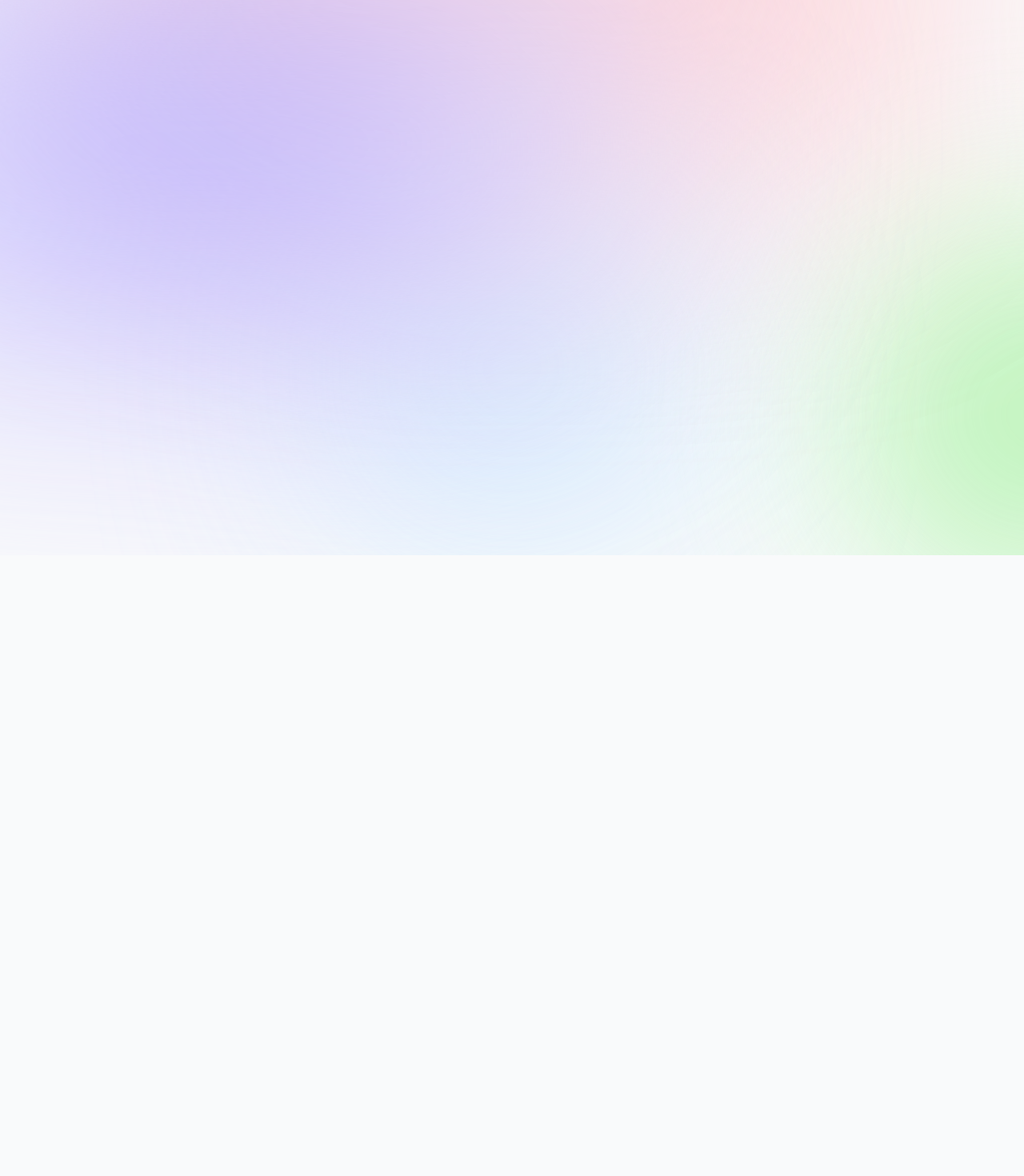
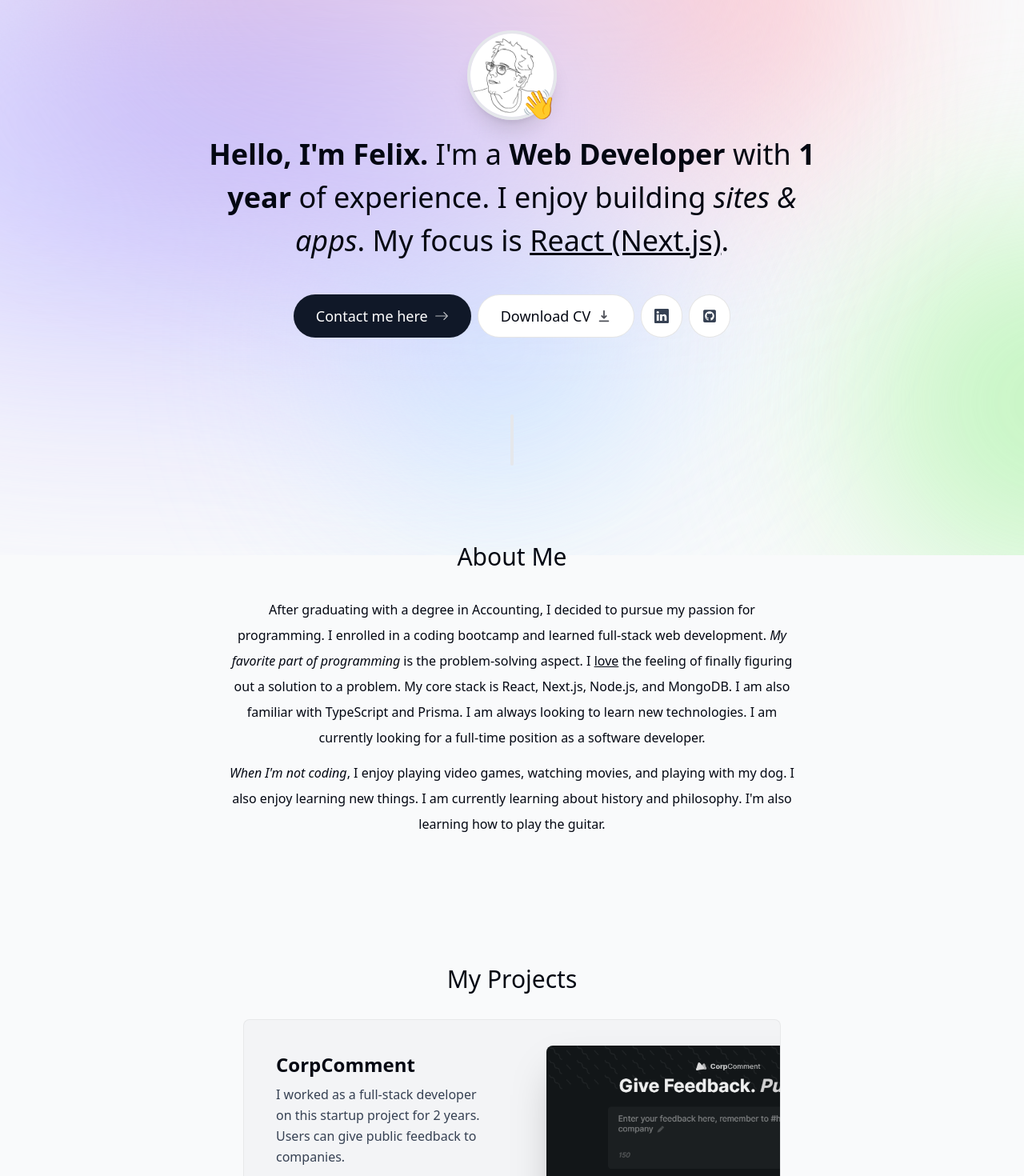
Before and after one commit to Felixdrawe/portfolio-2025, a Next.js app: page / in a window 1280 px wide. Shown: the part 106-1576 px from the top of the page at 80% size. Built offline with nearby package versions, Linux system fonts and the light colour scheme.

Commit message:
old components

```diff
--- a/app/layout.tsx
+++ b/app/layout.tsx
@@ -48,9 +48,9 @@ export default function RootLayout({
   children: React.ReactNode;
 }>) {
   return (
-    <html lang="en">
+    <html lang="en" className="!scroll-smooth">
       <body
-        className={`${inter.variable} antialiased bg-gray-50 text-gray-950 relative pt-28 sm:pt-36 overflow-x-hidden h-[5000px]`}>
+        className={`${inter.variable} antialiased bg-gray-50 text-gray-950 relative pt-28 sm:pt-36 overflow-x-hidden`}>
         <BackgroundBlur />
         <Header />
         {children}
--- a/app/page.tsx
+++ b/app/page.tsx
@@ -1,5 +1,15 @@
-
+import About from '@/components/about';
+import Intro from '@/components/intro';
+import Projects from '@/components/projects';
+import SectionDivider from '@/components/section-divider';
 
 export default function Home() {
-  return <div></div>;
+  return (
+    <main className="flex flex-col items-center ">
+      <Intro />
+      <SectionDivider />
+      <About />
+      <Projects />
+    </main>
+  );
 }
--- a/components/Header.tsx
+++ b/components/Header.tsx
@@ -8,7 +8,7 @@ export default function Header() {
   return (
     <header className="z-[999] relative">
       <motion.div
-        className="fixed top-0 left-1/2 h-[4.5rem] w-full rounded-none border border-white border-opacity-40 bg-white bg-opacity-80 shadow-lg shadow-black/[0.03] backdrop-blur-[0.5rem] sm:top-6 sm:h-[3.25rem] sm:w-[36rem] sm:rounded-full dark:bg-gray-950 dark:border-black/40 dark:bg-opacity-75"
+        className="fixed top-0 left-1/2 h-[4.5rem] w-full rounded-none border border-white border-opacity-40 bg-white bg-opacity-20 shadow-lg shadow-black/[0.03] backdrop-blur-[0.5rem] sm:top-6 sm:h-[3.25rem] sm:w-[36rem] sm:rounded-full dark:bg-gray-950 dark:border-black/40 dark:bg-opacity-20"
         initial={{ y: -100, x: '-50%', opacity: 0 }}
         animate={{ y: 0, x: '-50%', opacity: 1 }}></motion.div>
       <nav className="flex fixed top-[0.15rem] left-1/2 h-12 -translate-x-1/2 py-2 sm:top-[1.7rem] sm:h-[initial] sm:py-0">
@@ -21,7 +21,7 @@ export default function Header() {
               animate={{ y: 0, opacity: 1 }}>
               <Link
                 href={link.hash}
-                className="px-3 py-3 transition duration-300 ease-in-out hover:text-gray-950 dark:text-gray-500 dark:hover:text-gray-300">
+                className=" px-3 py-3 transition duration-300 hover:text-gray-950  dark:text-gray-500 dark:hover:text-gray-300">
                 {link.name}
               </Link>
             </motion.li>
--- /dev/null
+++ b/components/about.tsx
@@ -0,0 +1,43 @@
+'use client';
+
+import SectionHeading from './section-heading';
+import { motion } from 'framer-motion';
+
+export default function About() {
+  return (
+    <motion.section
+      className="mb-28 max-w-[45rem] text-center leading-8 sm:mb-40 scroll-mt-28"
+      initial={{ opacity: 0, y: 100 }}
+      animate={{ opacity: 1, y: 0 }}
+      transition={{ delay: 0.175 }}
+      id="about">
+      <SectionHeading>About me</SectionHeading>
+      <p className="mb-3">
+        After graduating with a degree in{' '}
+        <span className="font-medium">Accounting</span>, I decided to pursue my
+        passion for programming. I enrolled in a coding bootcamp and learned{' '}
+        <span className="font-medium">full-stack web development</span>.{' '}
+        <span className="italic">My favorite part of programming</span> is the
+        problem-solving aspect. I <span className="underline">love</span> the
+        feeling of finally figuring out a solution to a problem. My core stack
+        is{' '}
+        <span className="font-medium">
+          React, Next.js, Node.js, and MongoDB
+        </span>
+        . I am also familiar with TypeScript and Prisma. I am always looking to
+        learn new technologies. I am currently looking for a{' '}
+        <span className="font-medium">full-time position</span> as a software
+        developer.
+      </p>
+
+      <p>
+        <span className="italic">When I'm not coding</span>, I enjoy playing
+        video games, watching movies, and playing with my dog. I also enjoy{' '}
+        <span className="font-medium">learning new things</span>. I am currently
+        learning about{' '}
+        <span className="font-medium">history and philosophy</span>. I'm also
+        learning how to play the guitar.
+      </p>
+    </motion.section>
+  );
+}
--- /dev/null
+++ b/components/intro.tsx
@@ -0,0 +1,95 @@
+'use client';
+import Image from 'next/image';
+import Link from 'next/link';
+import { motion } from 'framer-motion';
+import { BsArrowRight, BsLinkedin } from 'react-icons/bs';
+import { HiDownload } from 'react-icons/hi';
+import { FaGithubSquare } from 'react-icons/fa';
+
+export default function Intro() {
+  return (
+    <section className="mb-28 max-w-[50rem] text-center sm:mb-0  ">
+      <div className="flex items-center justify-center">
+        <div className="relative ">
+          <motion.div
+            initial={{ scale: 0 }}
+            animate={{ scale: 1 }}
+            transition={{
+              type: 'tween',
+              duration: 0.3,
+              //   stiffness: 260,
+              //   damping: 20,
+            }}>
+            <Image
+              src="/felix.png"
+              alt="Felix Drawe Web Developer portrait"
+              width={192}
+              height={192}
+              quality={95}
+              priority={true}
+              className="rounded-full size-[7rem] object-cover border-[0.3rem] border-gray-200 shadow-xl "
+            />
+          </motion.div>
+          <motion.span
+            className="text-4xl absolute bottom-0 right-0 "
+            initial={{ scale: 0 }}
+            animate={{ scale: 1 }}
+            transition={{
+              type: 'spring',
+              stiffness: 130,
+              //   damping: 20,
+              delay: 0.3,
+            }}>
+            👋
+          </motion.span>
+        </div>
+      </div>
+      <motion.h1
+        className="mb-10 mt-4 px-4 text-2xl font-medium !leading-[1.5] sm:text-4xl"
+        initial={{ opacity: 0, y: 100 }}
+        animate={{ opacity: 1, y: 0 }}>
+        <span className="font-bold">Hello, I'm Felix.</span> I'm a{' '}
+        <span className="font-bold">Web Developer</span> with{' '}
+        <span className="font-bold">1 year</span> of experience. I enjoy building{' '}
+        <span className="italic">sites & apps</span>. My focus is{' '}
+        <span className="underline">React (Next.js)</span>.
+      </motion.h1>
+
+      <motion.div
+        className="flex flex-col sm:flex-row  gap-2 px-10  text-lg font-medium justify-center"
+        initial={{ opacity: 0, y: 100 }}
+        animate={{ opacity: 1, y: 0 }}
+        transition={{
+          delay: 0.15,
+        }}>
+        <Link
+          href="#contact"
+          className="group bg-gray-900 text-white px-7 py-3 flex items-center justify-center gap-2 rounded-full outline-none hover:scale-110 focus:scale-110 active:scale-105 transition duration-300 ease-in-out hover:bg-gray-950 cursor-pointer">
+          Contact me here{' '}
+          <BsArrowRight className="opacity-70 group-hover:translate-x-1 transition duration-300 ease-in-out" />
+        </Link>
+
+        <a
+          className="group bg-white px-7 py-3 flex items-center gap-2 rounded-full justify-center outline-none hover:scale-110 focus:scale-110 active:scale-105 transition duration-300 ease-in-out border border-black/10 cursor-pointer"
+          href="/CV.pdf"
+          download>
+          Download CV{' '}
+          <HiDownload className="opacity-70 group-hover:translate-y-1 transition duration-300 ease-in-out" />
+        </a>
+
+        <a
+          className="bg-white  p-4 text-gray-700 flex items-center gap-2 rounded-full justify-center outline-none hover:scale-[1.15] focus:scale-[1.15] active:scale-105 transition duration-300 ease-in-out border border-black/10 cursor-pointer hover:text-gray-950"
+          href="https://www.linkedin.com/in/felix-drawe-b3b1b31a/"
+          target="_blank">
+          <BsLinkedin />
+        </a>
+        <a
+          className="bg-white  p-4 text-gray-700 flex items-center gap-2 rounded-full justify-center  outline-none hover:scale-[1.15] focus:scale-[1.15] active:scale-105 transition duration-300 ease-in-out border border-black/10 cursor-pointer hover:text-gray-950"
+          href="https://github.com/felixdrawe"
+          target="_blank">
+          <FaGithubSquare />
+        </a>
+      </motion.div>
+    </section>
+  );
+}
--- /dev/null
+++ b/components/project.tsx
@@ -0,0 +1,53 @@
+import { useRef } from 'react';
+import { projectsData } from '@/lib/data';
+import Image from 'next/image';
+import { motion, useScroll, useTransform } from 'framer-motion';
+
+type ProjectProps = (typeof projectsData)[number];
+
+export default function Project({
+  title,
+  description,
+  tags,
+  imageUrl,
+}: ProjectProps) {
+  return (
+    <motion.div className="group mb-3 sm:mb-8 last:mb-0">
+      <section className="bg-gray-100 max-w-[42rem] border border-black/5 rounded-lg overflow-hidden sm:pr-8 relative sm:h-[20rem] hover:bg-gray-200 transition sm:group-even:pl-8 dark:text-white dark:bg-white/10 dark:hover:bg-white/20">
+        {' '}
+        <div className="pt-4 pb-7 px-5 sm:pl-10 sm:pr-2 sm:pt-10 sm:max-w-[50%] flex flex-col h-full sm:group-even:ml-[18rem]">
+          <h3 className="text-2xl font-semibold">{title}</h3>
+          <p className="mt-2 leading-relaxed text-gray-700 dark:text-white/70">
+            {description}
+          </p>
+          <ul className="flex flex-wrap mt-4 gap-2 sm:mt-auto">
+            {tags.map((tag, index) => (
+              <li
+                key={index}
+                className="bg-black/[0.7] px-3 py-1 text-[0.7rem] uppercase tracking-wider text-white rounded-full dark:text-white/70">
+                {tag}
+              </li>
+            ))}
+          </ul>
+        </div>
+        <Image
+          src={imageUrl}
+          alt="Projects I worked on"
+          quality={95}
+          className="absolute hidden sm:block top-8 -right-40 w-[28.25rem] rounded-t-lg shadow-2xl
+        transition
+        group-hover:scale-[1.04]
+        group-hover:-translate-x-3
+        group-hover:translate-y-3
+        group-hover:-rotate-2
+
+        group-even:group-hover:translate-x-3
+        group-even:group-hover:translate-y-3
+        group-even:group-hover:rotate-2
+
+        group-even:right-[initial] group-even:-left-40"
+        />
+      </section>
+    </motion.div>
+  );
+}
--- /dev/null
+++ b/components/projects.tsx
@@ -0,0 +1,24 @@
+'use client';
+
+import SectionHeading from './section-heading';
+import { projectsData } from '@/lib/data';
+import Project from './project';
+import { motion } from 'framer-motion';
+import React from 'react';
+
+export default function Projects() {
+
+
+  return (
+    <section>
+      <SectionHeading>My projects</SectionHeading>
+      <div>
+        {projectsData.map((project, index) => (
+          <React.Fragment key={index}>
+            <Project {...project} />
+          </React.Fragment>
+        ))}
+      </div>
+    </section>
+  );
+}
--- /dev/null
+++ b/components/section-divider.tsx
@@ -0,0 +1,14 @@
+'use client';
+
+import React from 'react';
+import { motion } from 'framer-motion';
+
+export default function SectionDivider() {
+  return (
+    <motion.div
+      className="bg-gray-200 my-24 h-16 w-1 rounded-full hidden sm:block dark:bg-opacity-20"
+      initial={{ opacity: 0, y: 100 }}
+      animate={{ opacity: 1, y: 0 }}
+      transition={{ delay: 0.125 }}></motion.div>
+  );
+}
--- /dev/null
+++ b/components/section-heading.tsx
@@ -0,0 +1,12 @@
+type SectionHeadingProps = {
+  children: React.ReactNode;
+};
+
+export default function SectionHeading({ children }: SectionHeadingProps) {
+  return (
+    <div>
+      {' '}
+      <h2 className="text-3xl font-medium capitalize mb-8 text-center">{children}</h2>
+    </div>
+  );
+}
--- a/package.json
+++ b/package.json
@@ -9,6 +9,7 @@
     "lint": "next lint"
   },
   "dependencies": {
+    "clsx": "^2.1.1",
     "framer-motion": "^12.15.0",
     "next": "15.3.2",
     "react": "^19.0.0",
```
Also changed, not shown: 1 other file (tests, documents, lock files or other folders).
